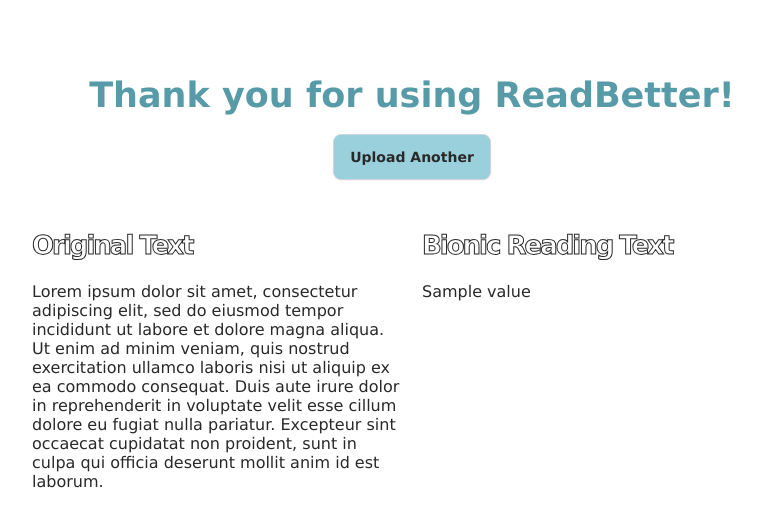
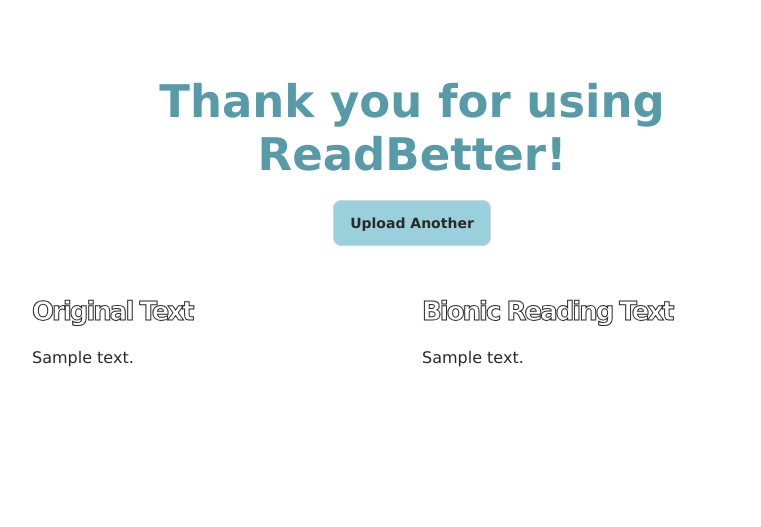
Before and after one commit to acrenw/JAMHacks7, a Flask app: template templates/result.html in a window 1280 px wide. Shown: the top 527 px of the page, without its empty margins (228-989 px from the left). Run offline with Flask 2, Linux system fonts and the light colour scheme; the template is opened without the code that fills it: most values are stand-ins (such as "Sample title", 1, 10 or a date in 2020).

Commit message:
made the project work

```diff
--- a/main.py
+++ b/main.py
@@ -43,9 +43,9 @@
 
 	bp = bionic_main(str)
 
-	return render_template("result.html", value=bp)
+	return render_template("result.html", ogtext=str, modifiedtext=bp)
 
 
 if __name__ == "__main__":
-  #app.run(host="0.0.0.0",debug=True)
-  app.run(debug=True)
+  app.run(host="0.0.0.0",debug=True)
+  #app.run(debug=True)
--- a/static/main.css
+++ b/static/main.css
@@ -9,7 +9,7 @@
 header {
   font-family: "Verdana";
   text-align: center;
-  font-size: 35px;
+  font-size: 45px;
   color: #579ba8
 }
 header h1.logo {
--- a/templates/home.html
+++ b/templates/home.html
@@ -7,8 +7,9 @@
 </head>
 
 <body>
+  <img src="https://i.imgur.com/JQ2FDPb.png" alt="logo" width="150" height="74.14"/>
+  <header><b>Bionic Reading</b></header>
 
-  <header><b>Bionic Reading</b></header>
 
 	<!-- Bold the following according to bionic reading -->
 	<p><b>Bio</b>nic <b>read</b>ing is strategically bolding parts of words to make text easier to process.</p>
--- a/templates/result.html
+++ b/templates/result.html
@@ -40,21 +40,23 @@
   <div class="column">
     <!-- displays original text before bionic text -->
     <h2>Original Text</h2>
-    <p>Lorem ipsum dolor sit amet, consectetur adipiscing elit, sed do eiusmod tempor incididunt ut labore et dolore magna aliqua. Ut enim ad minim veniam, quis nostrud exercitation ullamco laboris nisi ut aliquip ex ea commodo consequat. Duis aute irure dolor in reprehenderit in voluptate velit esse cillum dolore eu fugiat nulla pariatur. Excepteur sint occaecat cupidatat non proident, sunt in culpa qui officia deserunt mollit anim id est laborum.</p>
+    <p>{{ogtext}}</p>
   </div>
   <div class="column">
     <!-- displays text after bionic text conversion -->
     <h2>Bionic Reading Text</h2>
-    <p>{{value}}</p>
+    <p id="brtext">{{modifiedtext}}</p>
   </div>
 </div>
 
 </body>
 
-<script>
-    function back_to_home(){
-        window.location.href = "/";
-    }
+<script type="text/javascript">
+  document.getElementById("brtext").innerHTML = document.getElementById("brtext").innerText;
+
+  function back_to_home(){
+    window.location.href = "/";
+  }
 </script>
 
 </html>
```
Also changed, not shown: README.md, logo.png (added).
